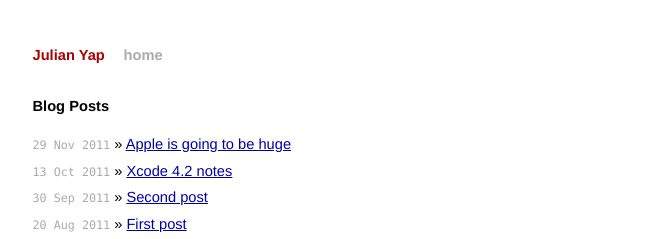
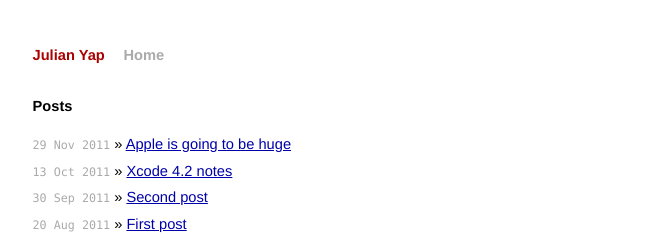
Before and after one commit to psykidellic/psykidellic.github.com, a Jekyll site: the page built from index.html, in a window 1280 px wide. Shown: the top 239 px of the page, without its empty margins (314-964 px from the left). Built offline with Jekyll 4.4.1, drawn with Linux system fonts in a browser that asks for light colours.

Commit message:
Layout changes

```diff
--- a/_layouts/default.html
+++ b/_layouts/default.html
@@ -16,7 +16,7 @@
 <div class="site">
   <div class="title">
     <a href="{{ site.baseurl }}">Julian Yap</a>
-    <a class="extra" href="{{ site.baseurl }}">home</a>
+    <a class="extra" href="{{ site.baseurl }}">Home</a>
   </div>
 
   {{ content }}
--- a/index.html
+++ b/index.html
@@ -5,7 +5,7 @@ title: Julian Yap
 
 <div id="home">
 
-  <h1>Blog Posts</h1>
+  <h1>Posts</h1>
   <ul class="posts">
     {% for post in site.posts %}
       <li><span>{{ post.date | date_to_string }}</span> &raquo; <a href="{{ site.baseurl }}{{ post.url }}">{{ post.title }}</a></li>
```
